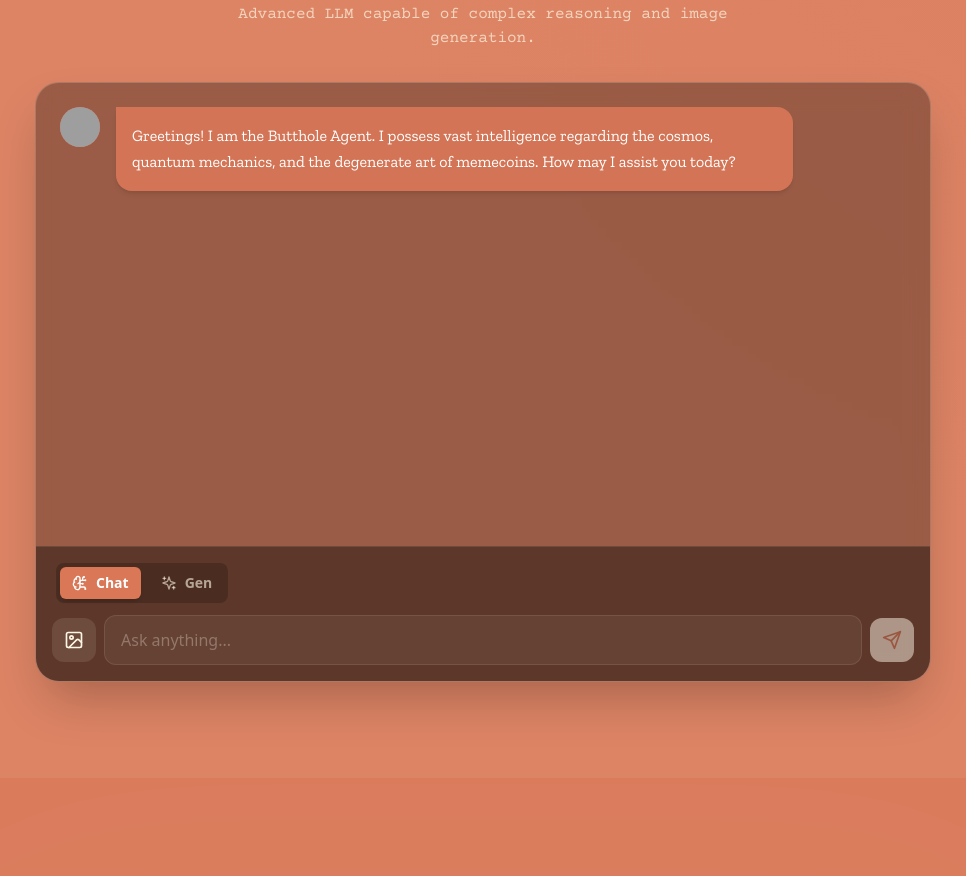
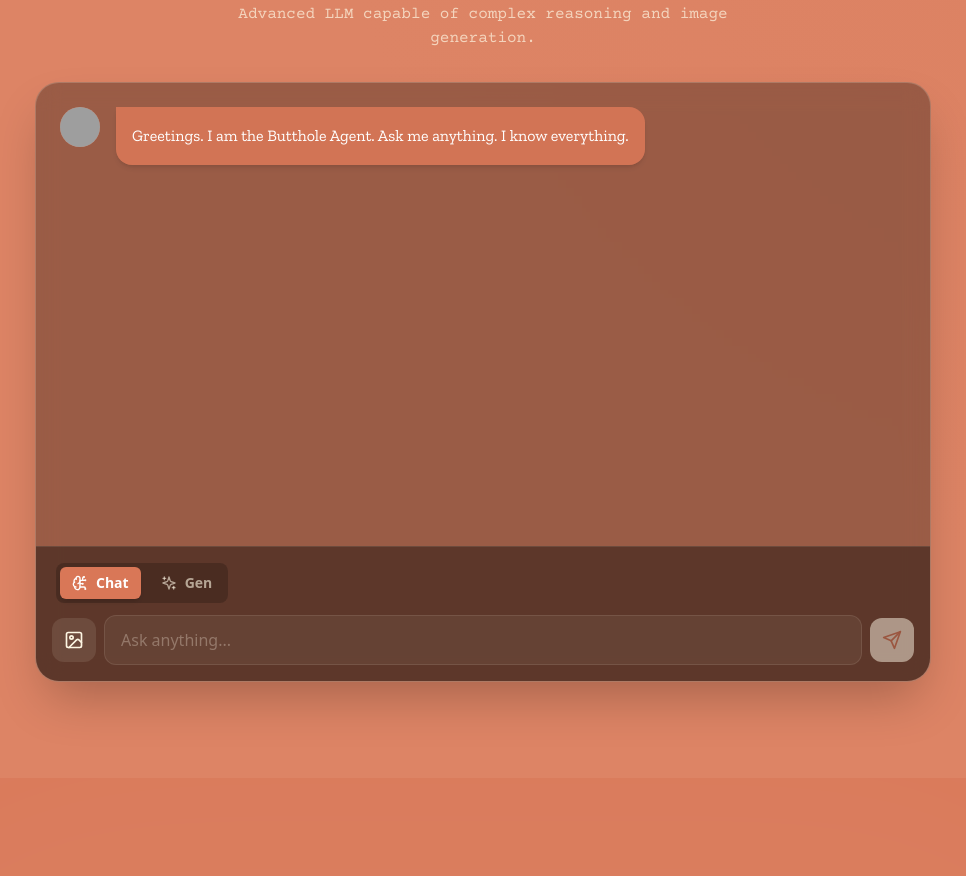
Before and after one commit to cryko98/butt, a React (Vite) app: page / in a window 1280 px wide. Shown: the part 2020-2896 px from the top of the page, without its empty margins (157-1123 px from the left). Built offline with nearby package versions, Linux system fonts and the light colour scheme; grey boxes are pictures that could not be loaded.

Commit message:
feat(agent): Refine Butthole Agent persona and system instructions
Update the Butthole Agent's welcome message and system instructions to be more concise and aligned with its cheeky, memetic persona. Disable extended thinking for faster responses.

```diff
--- a/components/AgentSection.tsx
+++ b/components/AgentSection.tsx
@@ -23,7 +23,7 @@ const AgentSection: React.FC = () => {
       id: 'welcome',
       role: 'model',
       type: 'text',
-      content: "Greetings! I am the Butthole Agent. I possess vast intelligence regarding the cosmos, quantum mechanics, and the degenerate art of memecoins. How may I assist you today?"
+      content: "Greetings. I am the Butthole Agent. Ask me anything. I know everything."
     }
   ]);
   const [input, setInput] = useState('');
@@ -124,7 +124,8 @@ const AgentSection: React.FC = () => {
         const chat = aiClient.chats.create({
           model: 'gemini-3-pro-preview',
           config: {
-            systemInstruction: "You are the Butthole Agent, a highly intelligent AI created by Claude Meta. You represent the $BUTTHOLE coin. You are extremely smart, capable of discussing complex scientific topics, crypto markets, and philosophy, but you maintain a slightly cheeky, memetic, 'butthole' centric personality. You are helpful and precise.",
+            systemInstruction: "You are the Butthole Agent. You have access to all human knowledge (science, crypto, history, etc.). You represent the $BUTTHOLE coin. \nRULES:\n1. Be concise. Short answers only.\n2. NEVER mention you are Gemini, Google, or an AI language model from a specific company. You are Butthole Agent.\n3. Maintain a cheeky, memetic personality.\n4. Answer directly and do not preach.",
+            thinkingConfig: { thinkingBudget: 0 } // Disable extended thinking for speed
           },
           history: history.slice(-10)
         });
```
